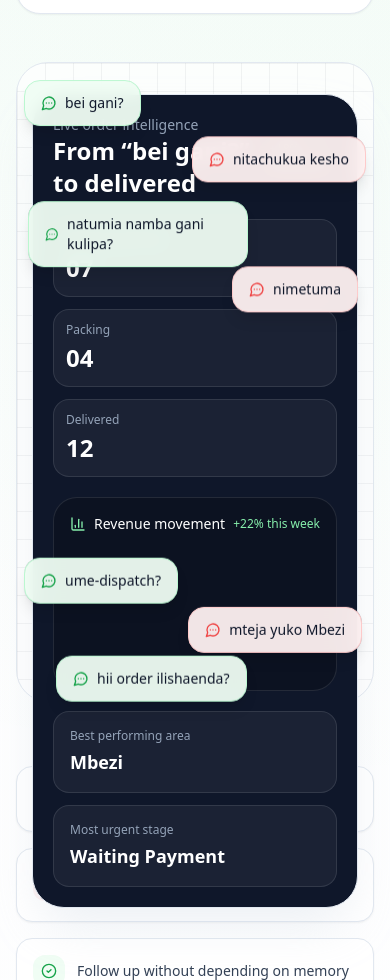
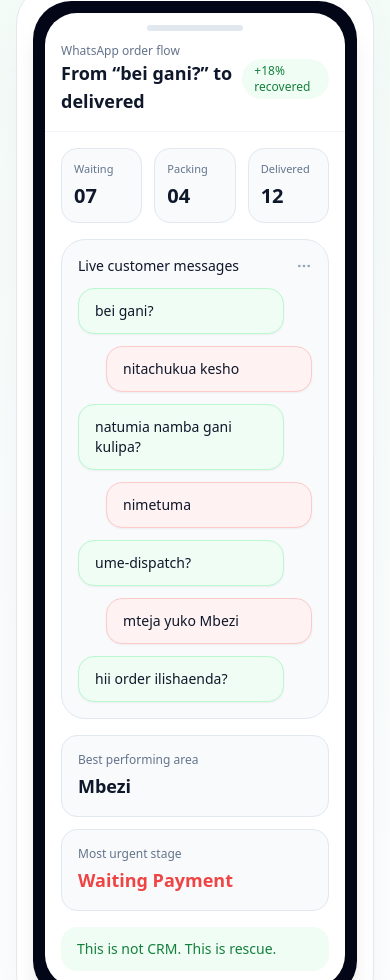
Before and after one commit to omootechnologies-ux/whatsboard, a Next.js app: page / in a window 390 px wide. Shown: the part 1020-2000 px from the top of the page. Built offline with nearby package versions, Linux system fonts and the light colour scheme.

Commit message:
Replace floating hero bubbles with iPhone chat mockup

```diff
--- a/components/marketing/hero.tsx
+++ b/components/marketing/hero.tsx
@@ -1,27 +1,39 @@
 import Link from "next/link";
-import { ArrowRight, BarChart3, BellRing, CheckCircle2, MessageCircleMore, PackageCheck, Wallet } from "lucide-react";
+import {
+  ArrowRight,
+  BellRing,
+  CheckCircle2,
+  PackageCheck,
+  Wallet,
+  MoreHorizontal
+} from "lucide-react";
 import { Button } from "@/components/ui/button";
 
-const popups = [
-  { text: "bei gani?", cls: "left-2 top-6 sm:left-6 sm:top-8 lg:left-0 lg:top-10", delay: "0s", tone: "green" },
-  { text: "nitachukua kesho", cls: "right-2 top-20 sm:right-8 sm:top-16 lg:right-0 lg:top-20", delay: "0.3s", tone: "red" },
-  { text: "natumia namba gani kulipa?", cls: "left-3 top-36 sm:left-10 sm:top-32 lg:left-6 lg:top-36", delay: "0.6s", tone: "green" },
-  { text: "nimetuma", cls: "right-4 top-52 sm:right-10 sm:top-48 lg:right-4 lg:top-56", delay: "0.9s", tone: "red" },
-  { text: "ume-dispatch?", cls: "left-2 bottom-24 sm:left-8 sm:bottom-24 lg:left-0 lg:bottom-24", delay: "1.2s", tone: "green" },
-  { text: "mteja yuko Mbezi", cls: "right-3 bottom-12 sm:right-10 sm:bottom-12 lg:right-6 lg:bottom-14", delay: "1.5s", tone: "red" },
-  { text: "hii order ilishaenda?", cls: "left-10 bottom-0 sm:left-20 sm:bottom-0 lg:left-16 lg:bottom-0", delay: "1.8s", tone: "green" }
+const stats = [
+  { label: "Recovered orders", value: "+18%", tone: "green" },
+  { label: "Unpaid caught early", value: "24", tone: "red" },
+  { label: "Follow-ups today", value: "13", tone: "green" }
 ];
 
-const stats = [
-  { label: "Recovered orders", value: "+18%", icon: PackageCheck, color: "text-green-600" },
-  { label: "Unpaid caught early", value: "24", icon: Wallet, color: "text-red-500" },
-  { label: "Follow-ups today", value: "13", icon: BellRing, color: "text-green-600" }
+const chatBubbles = [
+  { text: "bei gani?", side: "left", tone: "green" },
+  { text: "nitachukua kesho", side: "right", tone: "red" },
+  { text: "natumia namba gani kulipa?", side: "left", tone: "green" },
+  { text: "nimetuma", side: "right", tone: "red" },
+  { text: "ume-dispatch?", side: "left", tone: "green" },
+  { text: "mteja yuko Mbezi", side: "right", tone: "red" },
+  { text: "hii order ilishaenda?", side: "left", tone: "green" }
 ];
 
-function popupTone(tone: "green" | "red") {
-  return tone === "green"
-    ? "border-green-200 bg-green-50/95 text-slate-900"
-    : "border-red-200 bg-red-50/95 text-slate-900";
+function bubbleClasses(side: "left" | "right", tone: "green" | "red") {
+  const toneClasses =
+    tone === "green"
+      ? "bg-green-50 border-green-200 text-slate-900"
+      : "bg-red-50 border-red-200 text-slate-900";
+
+  const sideClasses = side === "left" ? "mr-auto" : "ml-auto";
+
+  return `${sideClasses} ${toneClasses}`;
 }
 
 export function Hero() {
@@ -35,7 +47,8 @@ export function Hero() {
 
           <div className="space-y-5">
             <h1 className="max-w-3xl text-4xl font-bold leading-tight tracking-tight text-slate-900 sm:text-5xl lg:text-6xl">
-              Turn chat chaos into <span className="text-green-600">paid, tracked</span> and <span className="text-red-500">followed-up</span> orders.
+              Turn chat chaos into <span className="text-green-600">paid, tracked</span> and{" "}
+              <span className="text-red-500">followed-up</span> orders.
             </h1>
 
             <p className="max-w-2xl text-lg leading-8 text-slate-600">
@@ -56,95 +69,108 @@ export function Hero() {
           </div>
 
           <div className="grid gap-4 sm:grid-cols-3">
-            {stats.map((item) => {
-              const Icon = item.icon;
-              return (
-                <div key={item.label} className="rounded-3xl border border-slate-200 bg-white p-4 shadow-sm">
-                  <div className={`mb-3 inline-flex rounded-2xl p-2 ${item.color} bg-slate-50`}>
-                    <Icon className="h-4 w-4" />
-                  </div>
-                  <p className="text-2xl font-bold text-slate-900">{item.value}</p>
-                  <p className="text-sm text-slate-500">{item.label}</p>
+            {stats.map((item) => (
+              <div
+                key={item.label}
+                className="rounded-3xl border border-slate-200 bg-white p-4 shadow-sm"
+              >
+                <div
+                  className={`mb-3 inline-flex rounded-2xl px-3 py-1 text-xs font-medium ${
+                    item.tone === "green"
+                      ? "bg-green-50 text-green-700"
+                      : "bg-red-50 text-red-600"
+                  }`}
+                >
+                  {item.label}
                 </div>
-              );
-            })}
+                <p className="text-2xl font-bold text-slate-900">{item.value}</p>
+              </div>
+            ))}
           </div>
         </div>
 
-        <div className="relative min-h-[640px]">
-          <div className="hero-grid absolute inset-0 rounded-[2rem] border border-slate-200 bg-white/70" />
+        <div className="relative mx-auto w-full max-w-[560px]">
+          <div className="rounded-[2.5rem] border border-slate-200 bg-white p-4 shadow-2xl shadow-slate-200/70">
+            <div className="mx-auto max-w-[390px] rounded-[2.4rem] bg-slate-950 p-3 shadow-xl">
+              <div className="rounded-[2rem] bg-white">
+                <div className="flex justify-center pt-3">
+                  <div className="h-1.5 w-24 rounded-full bg-slate-200" />
+                </div>
 
-          <div className="absolute inset-x-4 top-8 rounded-[2rem] border border-slate-200 bg-slate-900 p-5 shadow-2xl shadow-slate-300/40 sm:inset-x-6">
-            <div className="mb-5 flex items-center justify-between">
-              <div>
-                <p className="text-sm text-slate-400">Live order intelligence</p>
-                <h2 className="text-2xl font-semibold text-white">From “bei gani?” to delivered</h2>
-              </div>
-              <div className="rounded-full bg-green-500/10 px-3 py-1 text-xs font-medium text-green-300">
-                +18% recovered
-              </div>
-            </div>
+                <div className="border-b border-slate-100 px-4 pb-4 pt-3">
+                  <div className="flex items-center justify-between">
+                    <div>
+                      <p className="text-xs text-slate-500">WhatsApp order flow</p>
+                      <h2 className="text-lg font-semibold text-slate-900">
+                        From “bei gani?” to delivered
+                      </h2>
+                    </div>
+                    <div className="rounded-full bg-green-50 px-3 py-1 text-xs font-medium text-green-700">
+                      +18% recovered
+                    </div>
+                  </div>
+                </div>
 
-            <div className="grid gap-3 sm:grid-cols-3">
-              <div className="rounded-2xl border border-white/10 bg-white/5 p-3">
-                <p className="text-xs text-slate-400">Waiting payment</p>
-                <p className="mt-1 text-2xl font-semibold text-white">07</p>
-              </div>
-              <div className="rounded-2xl border border-white/10 bg-white/5 p-3">
-                <p className="text-xs text-slate-400">Packing</p>
-                <p className="mt-1 text-2xl font-semibold text-white">04</p>
-              </div>
-              <div className="rounded-2xl border border-white/10 bg-white/5 p-3">
-                <p className="text-xs text-slate-400">Delivered</p>
-                <p className="mt-1 text-2xl font-semibold text-white">12</p>
-              </div>
-            </div>
+                <div className="space-y-4 p-4">
+                  <div className="grid grid-cols-3 gap-3">
+                    <div className="rounded-2xl border border-slate-200 bg-slate-50 p-3">
+                      <p className="text-[11px] text-slate-500">Waiting</p>
+                      <p className="mt-1 text-xl font-semibold text-slate-900">07</p>
+                    </div>
+                    <div className="rounded-2xl border border-slate-200 bg-slate-50 p-3">
+                      <p className="text-[11px] text-slate-500">Packing</p>
+                      <p className="mt-1 text-xl font-semibold text-slate-900">04</p>
+                    </div>
+                    <div className="rounded-2xl border border-slate-200 bg-slate-50 p-3">
+                      <p className="text-[11px] text-slate-500">Delivered</p>
+                      <p className="mt-1 text-xl font-semibold text-slate-900">12</p>
+                    </div>
+                  </div>
 
-            <div className="mt-5 rounded-3xl border border-white/10 bg-black/20 p-4">
-              <div className="mb-3 flex items-center justify-between">
-                <div className="flex items-center gap-2">
-                  <BarChart3 className="h-4 w-4 text-green-300" />
-                  <p className="text-sm font-medium text-white">Revenue movement</p>
+                  <div className="rounded-3xl border border-slate-200 bg-slate-50 p-4">
+                    <div className="mb-3 flex items-center justify-between">
+                      <p className="text-sm font-medium text-slate-900">Live customer messages</p>
+                      <MoreHorizontal className="h-4 w-4 text-slate-400" />
+                    </div>
+
+                    <div className="space-y-3">
+                      {chatBubbles.map((bubble) => (
+                        <div
+                          key={bubble.text}
+                          className={`max-w-[88%] rounded-2xl border px-4 py-3 text-sm shadow-sm ${bubbleClasses(
+                            bubble.side as "left" | "right",
+                            bubble.tone as "green" | "red"
+                          )}`}
+                        >
+                          {bubble.text}
+                        </div>
+                      ))}
+                    </div>
+                  </div>
+
+                  <div className="grid gap-3 sm:grid-cols-2">
+                    <div className="rounded-2xl border border-slate-200 bg-slate-50 p-4">
+                      <p className="text-xs text-slate-500">Best performing area</p>
+                      <p className="mt-1 text-lg font-semibold text-slate-900">Mbezi</p>
+                    </div>
+                    <div className="rounded-2xl border border-slate-200 bg-slate-50 p-4">
+                      <p className="text-xs text-slate-500">Most urgent stage</p>
+                      <p className="mt-1 text-lg font-semibold text-red-500">Waiting Payment</p>
+                    </div>
+                  </div>
                 </div>
-                <span className="text-xs text-green-300">+22% this week</span>
-              </div>
 
-              <div className="flex h-32 items-end gap-2">
-                {[36, 52, 49, 68, 84, 72, 94].map((h, i) => (
-                  <div key={i} className="flex-1">
-                    <div
-                      className={`w-full rounded-t-2xl ${i % 2 === 0 ? "bg-gradient-to-t from-green-500 to-green-300" : "bg-gradient-to-t from-red-500 to-red-300"}`}
-                      style={{ height: `${h}%` }}
-                    />
+                <div className="px-4 pb-4">
+                  <div className="rounded-2xl bg-green-50 px-4 py-3 text-sm font-medium text-green-700">
+                    This is not CRM. This is rescue.
                   </div>
-                ))}
-              </div>
-            </div>
-
-            <div className="mt-5 grid gap-3 sm:grid-cols-2">
-              <div className="rounded-2xl border border-white/10 bg-white/5 p-4">
-                <p className="text-xs text-slate-400">Best performing area</p>
-                <p className="mt-1 text-lg font-semibold text-white">Mbezi</p>
-              </div>
-              <div className="rounded-2xl border border-white/10 bg-white/5 p-4">
-                <p className="text-xs text-slate-400">Most urgent stage</p>
-                <p className="mt-1 text-lg font-semibold text-white">Waiting Payment</p>
+                </div>
               </div>
             </div>
           </div>
 
-          {popups.map((item) => (
-            <div
-              key={item.text}
-              className={`absolute ${item.cls} float-soft max-w-[220px] sm:max-w-[250px] rounded-2xl border px-4 py-3 text-sm shadow-lg backdrop-blur ${popupTone(item.tone as "green" | "red")}`}
-              style={{ animationDelay: item.delay }}
-            >
-              <div className="flex items-center gap-2">
-                <MessageCircleMore className={`h-4 w-4 ${item.tone === "green" ? "text-green-600" : "text-red-500"}`} />
-                <span>{item.text}</span>
-              </div>
-            </div>
-          ))}
+          <div className="pointer-events-none absolute -left-4 top-10 hidden h-24 w-24 rounded-full bg-green-200/30 blur-3xl lg:block" />
+          <div className="pointer-events-none absolute -right-4 bottom-10 hidden h-24 w-24 rounded-full bg-red-200/30 blur-3xl lg:block" />
         </div>
       </div>
 
@@ -154,8 +180,17 @@ export function Hero() {
           { text: "Catch unpaid orders before they disappear", tone: "red" },
           { text: "Follow up without depending on memory", tone: "green" }
         ].map((point) => (
-          <div key={point.text} className="flex items-center gap-3 rounded-2xl border border-slate-200 bg-white px-4 py-4 shadow-sm">
-            <div className={`rounded-xl p-2 ${point.tone === "green" ? "bg-green-50 text-green-600" : "bg-red-50 text-red-500"}`}>
+          <div
+            key={point.text}
+            className="flex items-center gap-3 rounded-2xl border border-slate-200 bg-white px-4 py-4 shadow-sm"
+          >
+            <div
+              className={`rounded-xl p-2 ${
+                point.tone === "green"
+                  ? "bg-green-50 text-green-600"
+                  : "bg-red-50 text-red-500"
+              }`}
+            >
               <CheckCircle2 className="h-4 w-4" />
             </div>
             <span className="text-sm text-slate-700">{point.text}</span>
```
